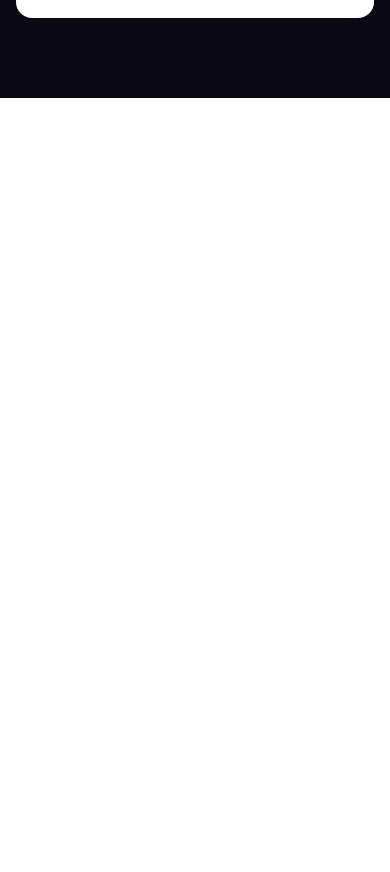
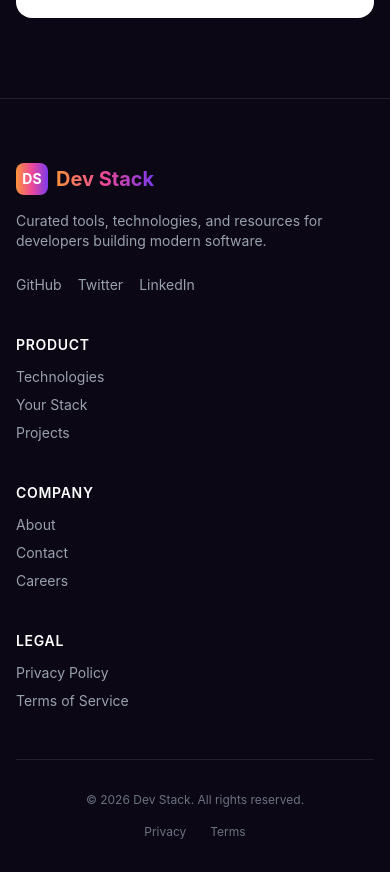
Before and after one commit to Tahsin-Jawad/A05-DevStack, a React (Vite) app: page / in a window 390 px wide. Shown: the part 6066-6938 px from the top of the page. Before the commit the page ends 6164 px from the top, so only its background shows below. Built offline with nearby package versions, Linux system fonts and the light colour scheme.

Commit message:
Build footer and responsive layout

```diff
--- a/src/App.tsx
+++ b/src/App.tsx
@@ -6,6 +6,7 @@ import Navbar from "./components/Navbar";
 import Hero from "./components/Hero";
 import TechnologyCard from "./components/TechnologyCard";
 import StackSidebar from "./components/StackSidebar";
+import Footer from "./components/Footer";
 
 export type Technology = {
   id: string;
@@ -54,7 +55,6 @@ function App() {
           (technology) => technology.category === selectedCategory
         );
 
-  // Add to Stack with Toast
   const handleAddToStack = (technology: Technology) => {
     const alreadyAdded = stack.some((item) => item.id === technology.id);
 
@@ -73,7 +73,6 @@ function App() {
     });
   };
 
-  // Remove single item with Toast
   const handleRemoveFromStack = (id: string) => {
     const techToRemove = stack.find((item) => item.id === id);
     setStack(stack.filter((item) => item.id !== id));
@@ -86,7 +85,6 @@ function App() {
     }
   };
 
-  // Remove All with Toast
   const handleRemoveAll = () => {
     if (stack.length === 0) return;
     setStack([]);
@@ -98,7 +96,6 @@ function App() {
 
   return (
     <div className="min-h-screen bg-[#0b0714] text-white">
-      {/* ToastContainer for rendering popups */}
       <ToastContainer theme="dark" />
 
       <Navbar />
@@ -118,7 +115,6 @@ function App() {
             </p>
           </div>
 
-          {/* Category Filter Buttons */}
           <div className="mt-8 flex flex-wrap justify-center gap-2">
             {categories.map((category) => (
               <button
@@ -135,7 +131,6 @@ function App() {
             ))}
           </div>
 
-          {/* Grid Layout: Tech Cards + Sidebar */}
           <div className="mt-10 grid gap-8 lg:grid-cols-[1fr_320px]">
             <div>
               {loading ? (
@@ -156,7 +151,6 @@ function App() {
               )}
             </div>
 
-            {/* Your Stack Sidebar */}
             <StackSidebar
               stack={stack}
               onRemove={handleRemoveFromStack}
@@ -165,6 +159,9 @@ function App() {
           </div>
         </div>
       </section>
+
+      {/* Footer added here */}
+      <Footer />
     </div>
   );
 }
--- /dev/null
+++ b/src/components/Footer.tsx
@@ -0,0 +1,87 @@
+import React from 'react';
+
+const Footer: React.FC = () => {
+  return (
+    <footer className="bg-[#0b0714] border-t border-white/10 text-gray-400 pt-16 pb-8 px-4 sm:px-6 lg:px-8">
+      <div className="max-w-7xl mx-auto">
+        {/* Main Footer Content */}
+        <div className="grid grid-cols-1 md:grid-cols-5 gap-10 pb-12 border-b border-white/10">
+
+          {/* Brand Info (Spans 2 columns on desktop) */}
+          <div className="md:col-span-2 space-y-4">
+            <div className="flex items-center space-x-2">
+              <div className="w-8 h-8 rounded-lg brand-gradient flex items-center justify-center text-white font-bold text-sm">
+                DS
+              </div>
+              <span className="text-xl font-bold brand-gradient-text">
+                Dev Stack
+              </span>
+            </div>
+            <p className="text-sm text-gray-400 max-w-sm">
+              Curated tools, technologies, and resources for developers building modern software.
+            </p>
+            {/* Social Links */}
+            <div className="flex space-x-4 pt-2 text-sm text-gray-400">
+              <a href="https://github.com" target="_blank" rel="noreferrer" className="hover:text-white transition-colors">
+                GitHub
+              </a>
+              <a href="https://twitter.com" target="_blank" rel="noreferrer" className="hover:text-white transition-colors">
+                Twitter
+              </a>
+              <a href="https://linkedin.com" target="_blank" rel="noreferrer" className="hover:text-white transition-colors">
+                LinkedIn
+              </a>
+            </div>
+          </div>
+
+          {/* Column 1: Product */}
+          <div className="space-y-3">
+            <h3 className="text-sm font-semibold text-white tracking-wider uppercase">
+              Product
+            </h3>
+            <ul className="space-y-2 text-sm">
+              <li><a href="#technologies" className="hover:text-white transition-colors">Technologies</a></li>
+              <li><a href="#technologies" className="hover:text-white transition-colors">Your Stack</a></li>
+              <li><a href="#projects" className="hover:text-white transition-colors">Projects</a></li>
+            </ul>
+          </div>
+
+          {/* Column 2: Company */}
+          <div className="space-y-3">
+            <h3 className="text-sm font-semibold text-white tracking-wider uppercase">
+              Company
+            </h3>
+            <ul className="space-y-2 text-sm">
+              <li><a href="#about" className="hover:text-white transition-colors">About</a></li>
+              <li><a href="#contact" className="hover:text-white transition-colors">Contact</a></li>
+              <li><a href="#careers" className="hover:text-white transition-colors">Careers</a></li>
+            </ul>
+          </div>
+
+          {/* Column 3: Legal */}
+          <div className="space-y-3">
+            <h3 className="text-sm font-semibold text-white tracking-wider uppercase">
+              Legal
+            </h3>
+            <ul className="space-y-2 text-sm">
+              <li><a href="#privacy" className="hover:text-white transition-colors">Privacy Policy</a></li>
+              <li><a href="#terms" className="hover:text-white transition-colors">Terms of Service</a></li>
+            </ul>
+          </div>
+
+        </div>
+
+        {/* Bottom Bar */}
+        <div className="pt-8 flex flex-col sm:flex-row justify-between items-center text-xs text-gray-500 gap-4">
+          <p>© 2026 Dev Stack. All rights reserved.</p>
+          <div className="flex space-x-6">
+            <a href="#privacy" className="hover:text-gray-400 transition-colors">Privacy</a>
+            <a href="#terms" className="hover:text-gray-400 transition-colors">Terms</a>
+          </div>
+        </div>
+      </div>
+    </footer>
+  );
+};
+
+export default Footer;
```
Also changed, not shown: src/data/projects.json (deleted).
